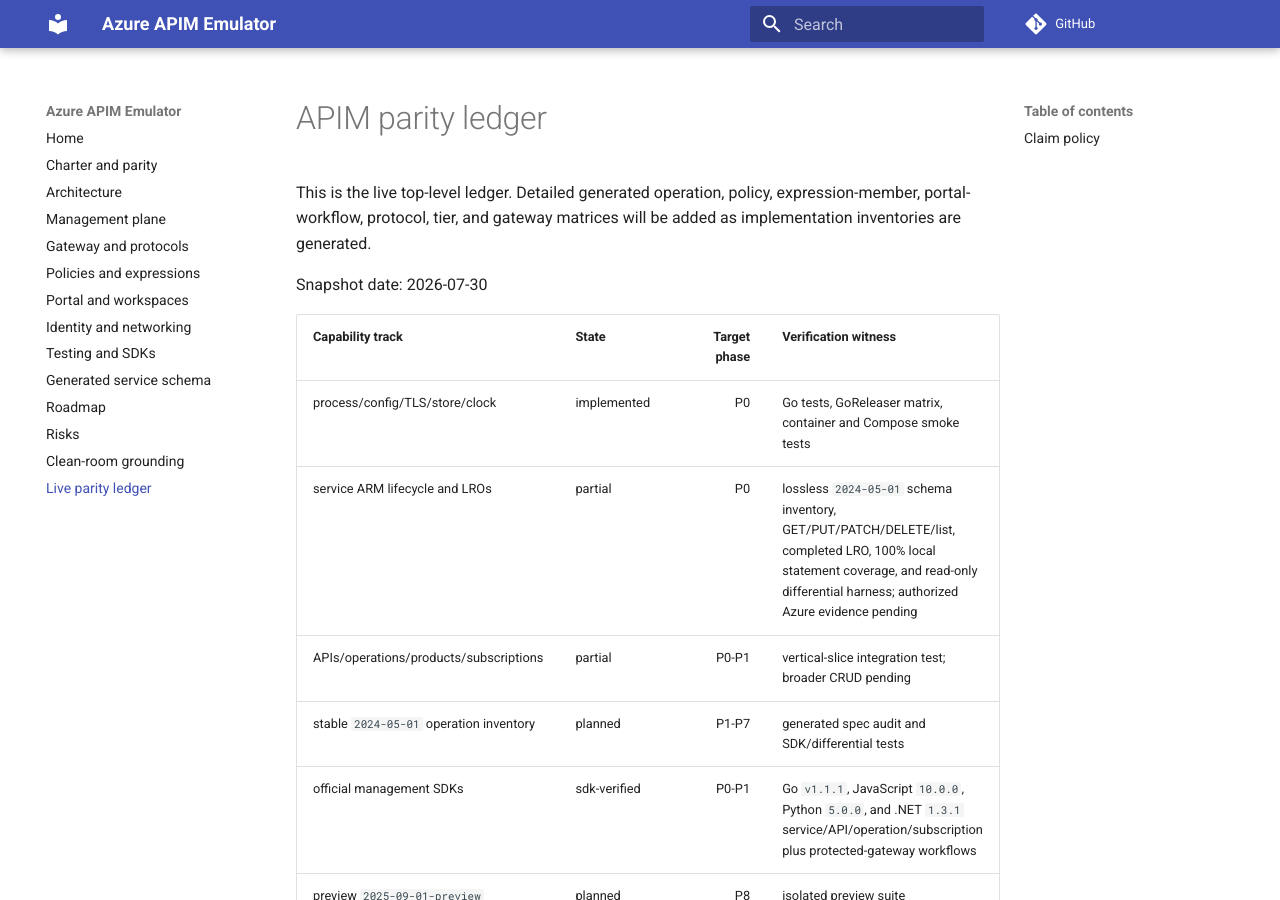
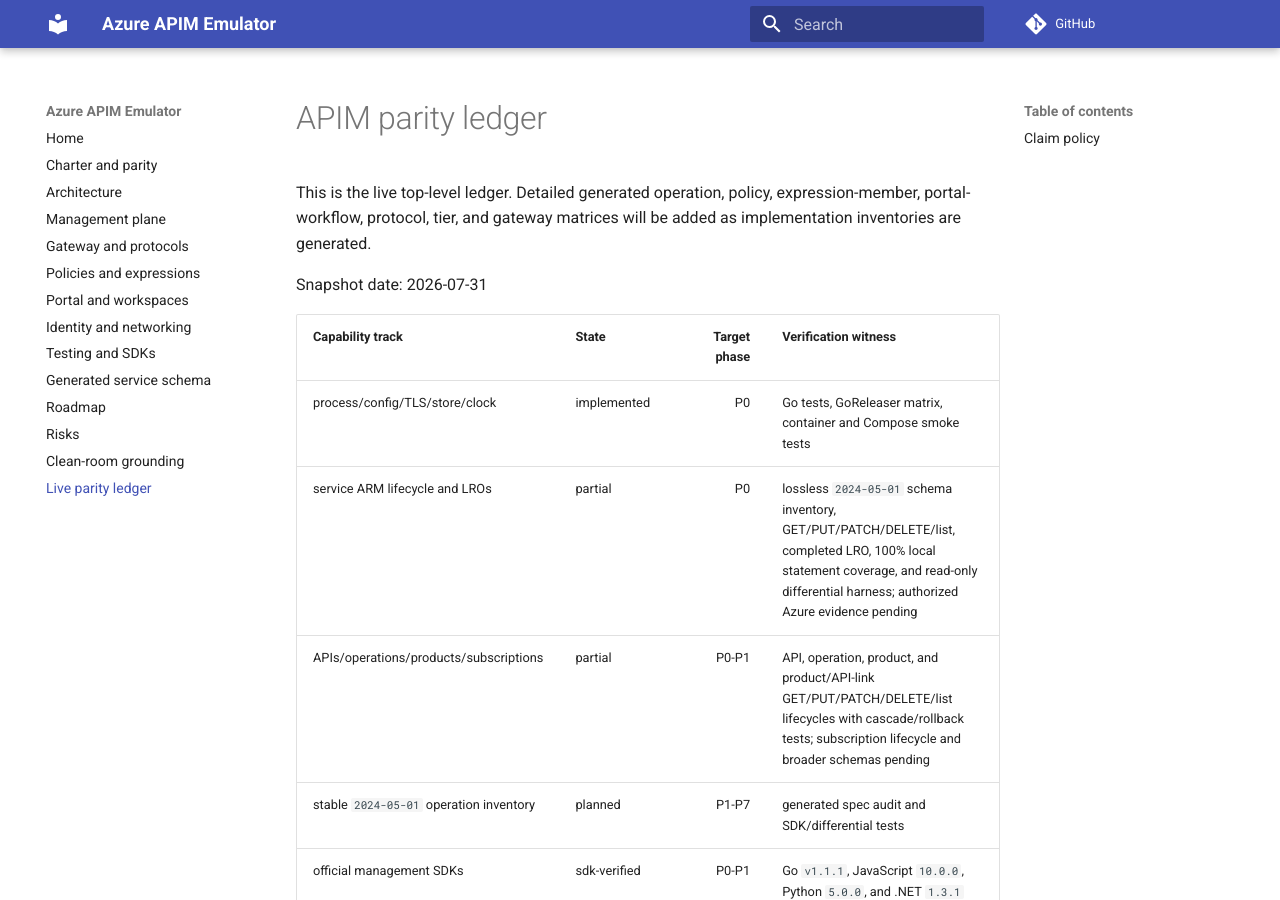
Before and after one commit to calvinchengx/azure-apim-emulator, an MkDocs documentation site: the page built from docs/parity.md, in a window 1280 px wide and 900 px high. Built offline with MkDocs 1.6.1 and Material for MkDocs 9.7.7, drawn with Linux system fonts in a browser that asks for light colours; comment, search, counter and statistics services are not loaded.

Commit message:
Update P1 parity ledger

```diff
--- a/docs/parity.md
+++ b/docs/parity.md
@@ -4,13 +4,13 @@
 expression-member, portal-workflow, protocol, tier, and gateway matrices will be
 added as implementation inventories are generated.
 
-Snapshot date: 2026-07-30
+Snapshot date: 2026-07-31
 
 | Capability track | State | Target phase | Verification witness |
 |---|---|---:|---|
 | process/config/TLS/store/clock | implemented | P0 | Go tests, GoReleaser matrix, container and Compose smoke tests |
 | service ARM lifecycle and LROs | partial | P0 | lossless `2024-05-01` schema inventory, GET/PUT/PATCH/DELETE/list, completed LRO, 100% local statement coverage, and read-only differential harness; authorized Azure evidence pending |
-| APIs/operations/products/subscriptions | partial | P0-P1 | vertical-slice integration test; broader CRUD pending |
+| APIs/operations/products/subscriptions | partial | P0-P1 | API, operation, product, and product/API-link GET/PUT/PATCH/DELETE/list lifecycles with cascade/rollback tests; subscription lifecycle and broader schemas pending |
 | stable `2024-05-01` operation inventory | planned | P1-P7 | generated spec audit and SDK/differential tests |
 | official management SDKs | sdk-verified | P0-P1 | Go `v1.1.1`, JavaScript `10.0.0`, Python `5.0.0`, and .NET `1.3.1` service/API/operation/subscription plus protected-gateway workflows |
 | preview `2025-09-01-preview` | planned | P8 | isolated preview suite |
```
